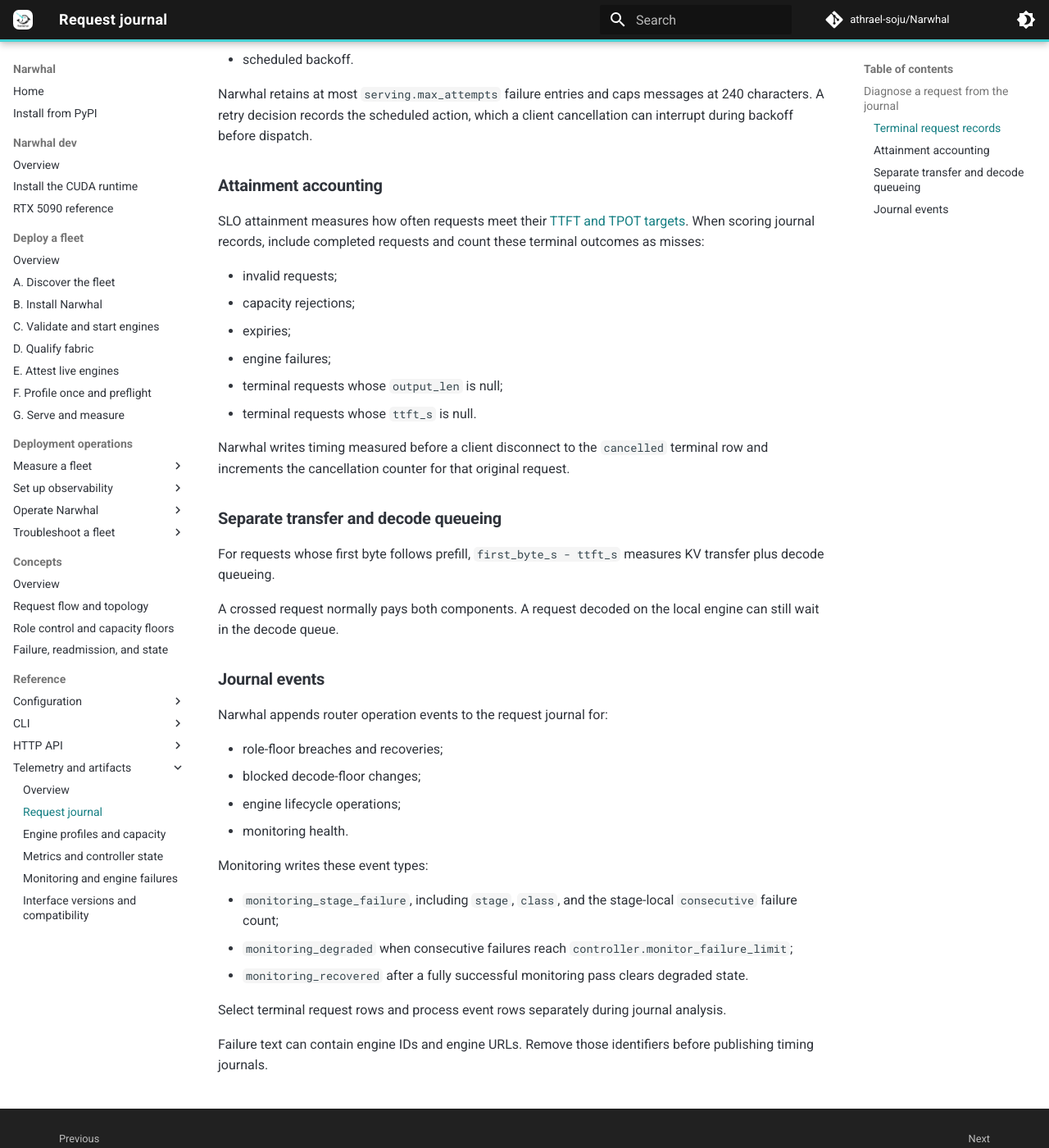
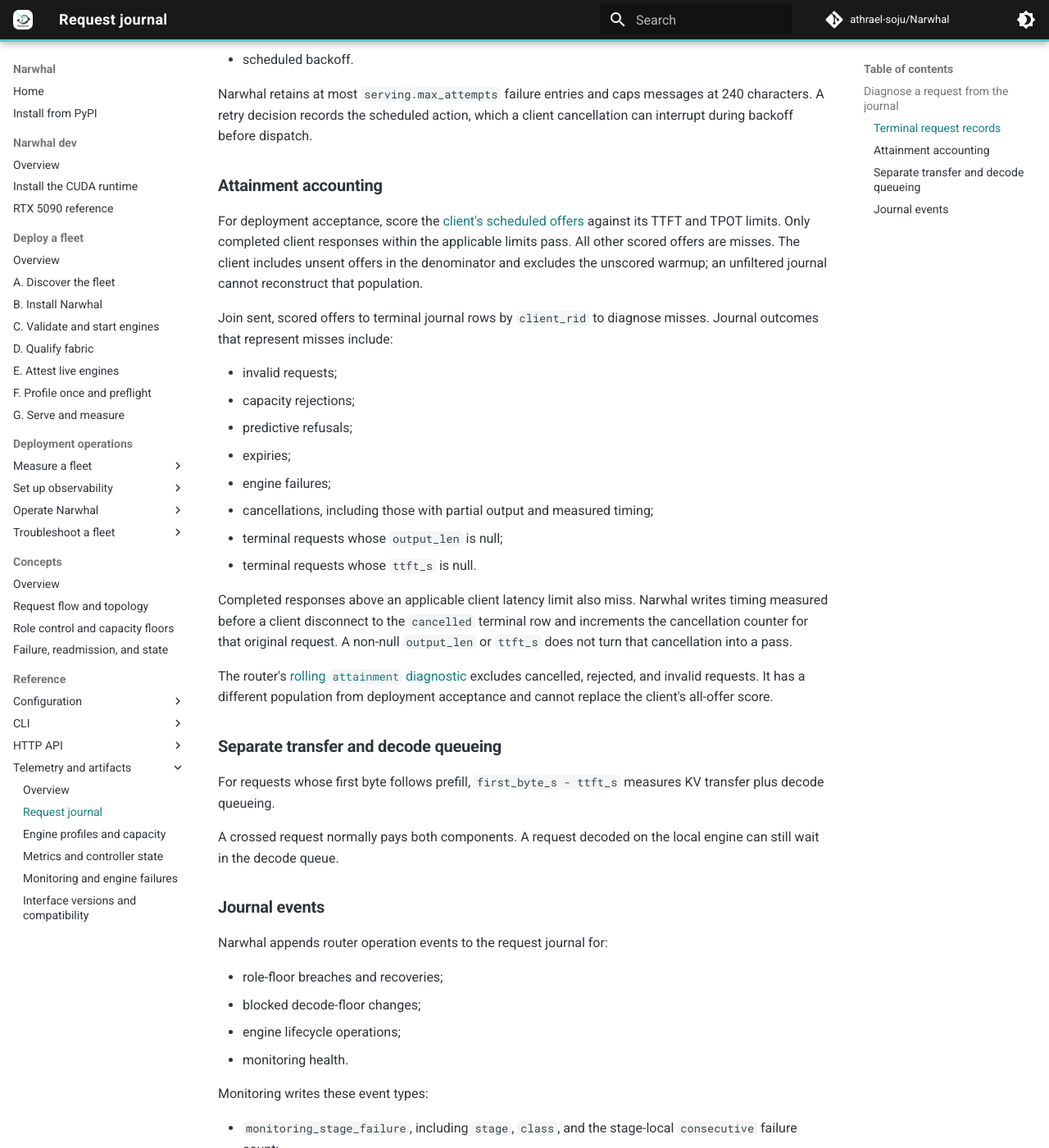
Before and after one commit to athrael-soju/Narwhal, an MkDocs documentation site: the page built from docs/telemetry/01-Journal.md, in a window 1280 px wide and 1400 px high, scrolled down 2269 px. Shown: the whole window at 82% size. Built offline with MkDocs 1.6.1 and Material for MkDocs 9.7.7, drawn with Linux system fonts in a browser that asks for light colours; comment, search, counter and statistics services are not loaded.

Commit message:
docs: clarify cancellation in deployment attainment (#139)

```diff
--- a/docs/telemetry/01-Journal.md
+++ b/docs/telemetry/01-Journal.md
@@ -52,16 +52,22 @@
 
 ### Attainment accounting
 
-SLO attainment measures how often requests meet their [TTFT and TPOT targets](../configuration/01-Fleet-Schema.md#2-minimal-fleet-definition). When scoring journal records, include completed requests and count these terminal outcomes as misses:
+For deployment acceptance, score the [client's scheduled offers](../measure/04-Reconcile-and-Accept.md#10-join-client-offers-to-the-router-journal) against its TTFT and TPOT limits. Only completed client responses within the applicable limits pass. All other scored offers are misses. The client includes unsent offers in the denominator and excludes the unscored warmup; an unfiltered journal cannot reconstruct that population.
+
+Join sent, scored offers to terminal journal rows by `client_rid` to diagnose misses. Journal outcomes that represent misses include:
 
 - invalid requests;
 - capacity rejections;
+- predictive refusals;
 - expiries;
 - engine failures;
+- cancellations, including those with partial output and measured timing;
 - terminal requests whose `output_len` is null;
 - terminal requests whose `ttft_s` is null.
 
-Narwhal writes timing measured before a client disconnect to the `cancelled` terminal row and increments the cancellation counter for that original request.
+Completed responses above an applicable client latency limit also miss. Narwhal writes timing measured before a client disconnect to the `cancelled` terminal row and increments the cancellation counter for that original request. A non-null `output_len` or `ttft_s` does not turn that cancellation into a pass.
+
+The router's [rolling `attainment` diagnostic](../http-api/06-SLO-and-Demand.md#slo-attainment) excludes cancelled, rejected, and invalid requests. It has a different population from deployment acceptance and cannot replace the client's all-offer score.
 
 ### Separate transfer and decode queueing
 
```
Also changed, not shown: docs/Troubleshoot.md (+1 -1 lines), docs/measure/01-Profile.md (+1 -1 lines), docs/measure/04-Reconcile-and-Accept.md (+2 -0 lines).
